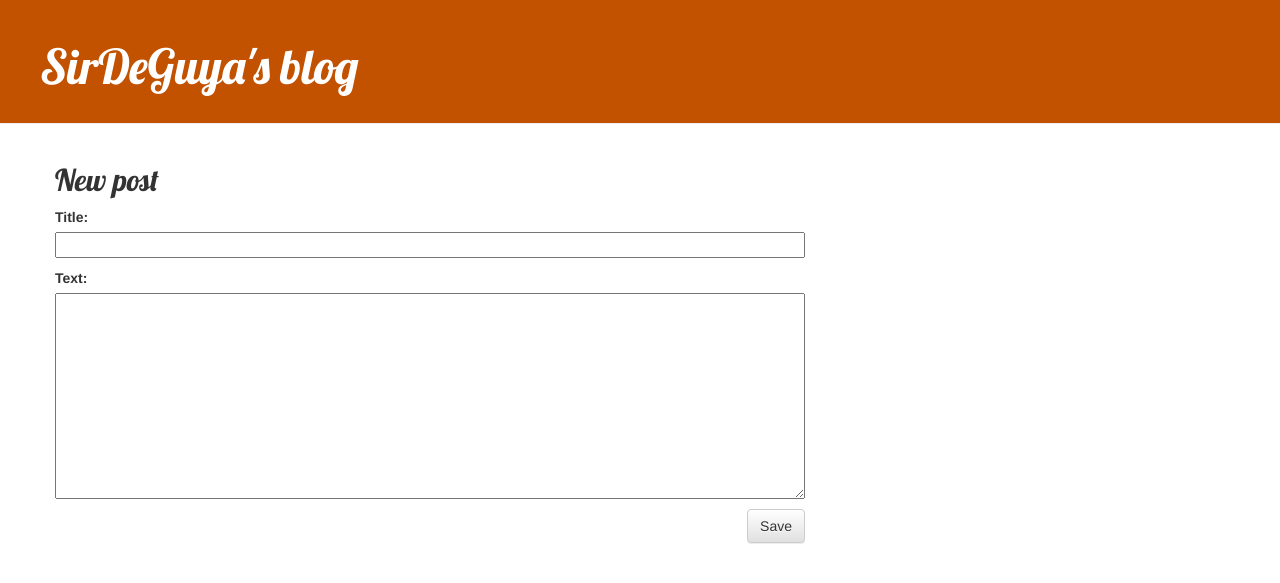
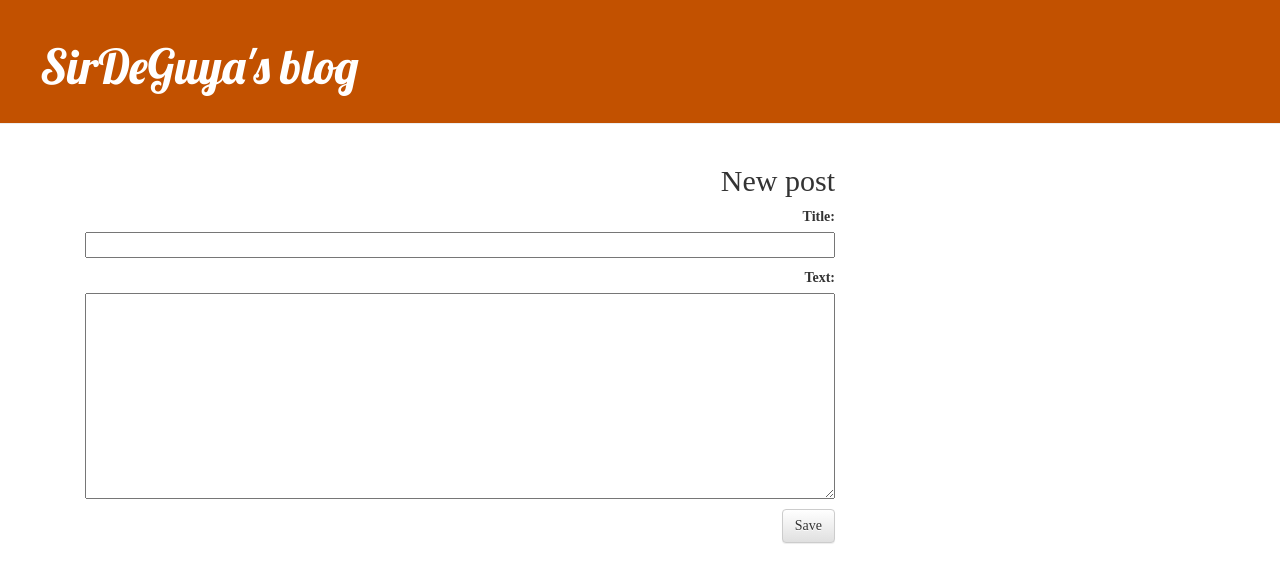
Before and after one commit to sirdeguya/my-first-blog, a Django app: page /post/new/ in a window 1280 px wide. Shown: the top 583 px of the page. Run offline with Django 3.2, Linux system fonts and the light colour scheme; some libraries are stand-ins or nearby versions.

Commit message:
adding hebrew setting of fonts

```diff
--- a/blog/static/css/blog.css
+++ b/blog/static/css/blog.css
@@ -11,11 +11,16 @@
 }
 
 .content {
-    margin-left: 40px;
+    margin-right: 40px;
+    text-align: right;
+    font-family: 'Alef';
 }
 
-h1, h2, h3, h4 {
+h1 {
     font-family: 'Lobster', cursive;
+}
+h2, h3, h4 {
+    font-family: 'Suez-one', Alef;
 }
 
 .date {
```
